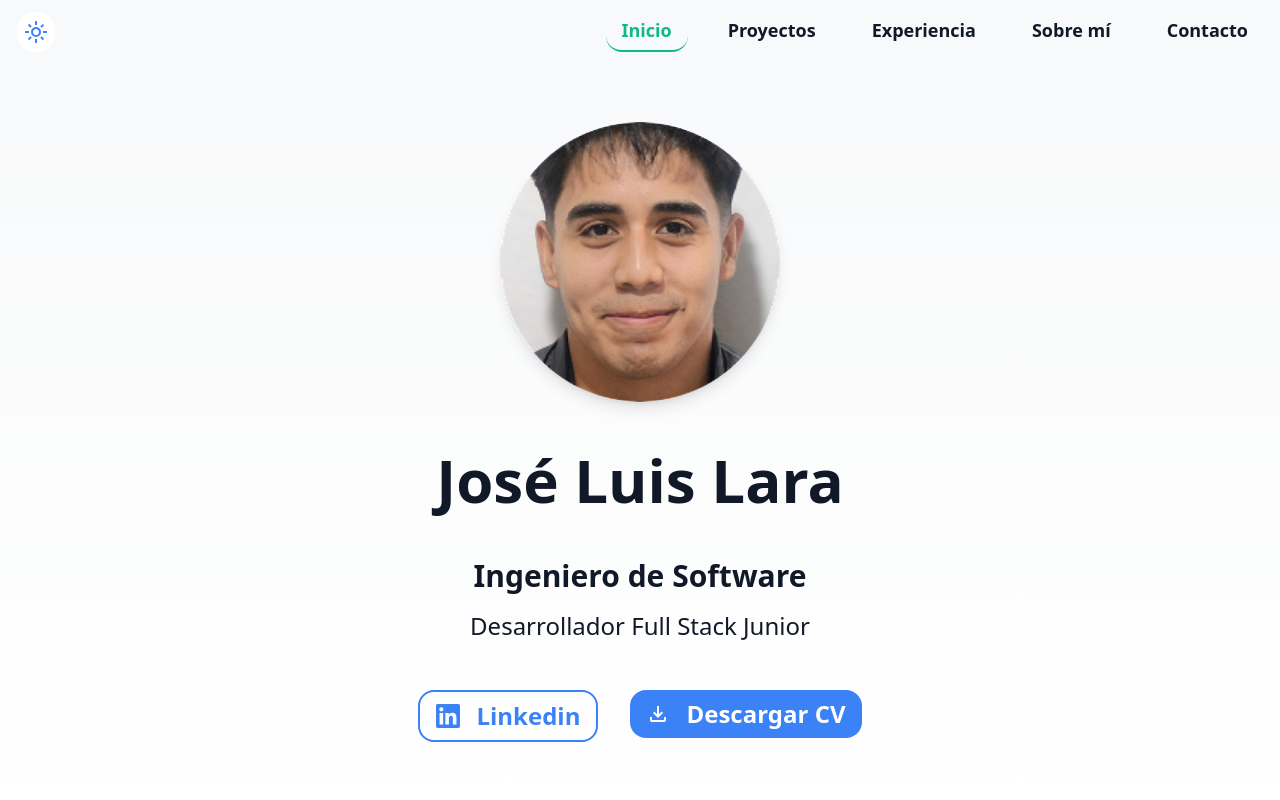
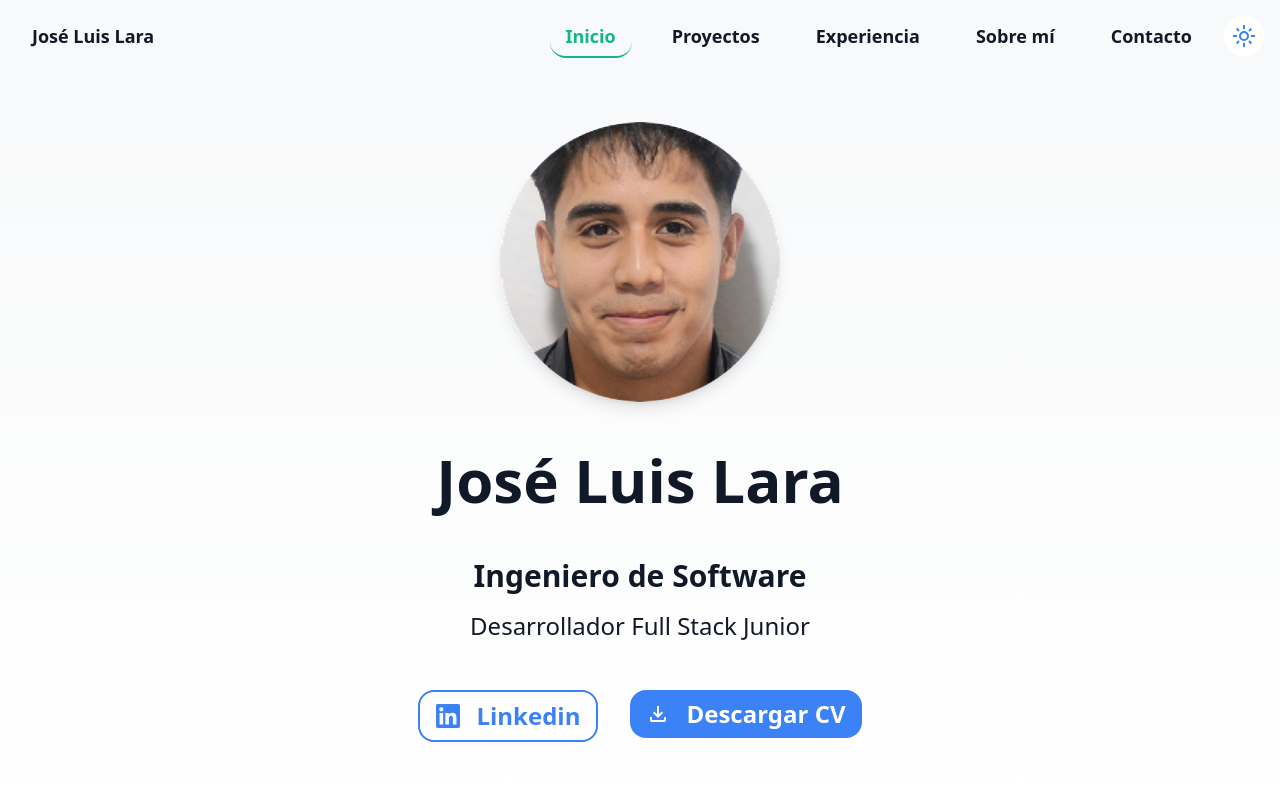
Before and after one commit to joseluislaradev/Portafolio-Web, a React (Vite) app: page / in a window 1280 px wide. Shown: the top 800 px of the page. Built offline with nearby package versions, Linux system fonts and the light colour scheme; what @midudev/tailwind-animations would draw is missing.

Commit message:
Reacomod de los objetos del header, creacion de headerDetalles para pagina secundarias

```diff
--- a/src/App.jsx
+++ b/src/App.jsx
@@ -7,13 +7,18 @@ import { ExperienciaLaboral } from "./components/organismos/ExperienciaLaboral.j
 import { SobreMi } from "./components/organismos/SobreMi.jsx";
 import { Contacto } from "./components/organismos/Contacto.jsx";
 import { HomePage } from "./pages/HomePage.jsx";
-import { Routes, Route } from "react-router-dom";
+import { Routes, Route, useLocation } from "react-router-dom";
 import { NotFoundPage } from "./pages/NotFoundPage.jsx";
 import { ProjectDetailPage } from "./pages/DetallesProyecto.jsx";
 import { PiePagina } from "./components/moleculas/PiePagina.jsx";
 import { Toaster } from "react-hot-toast";
+import { HeaderDetalle } from "./components/organismos/HeaderDetalle.jsx";
 
 export function App() {
+  const location = useLocation();
+
+  const isProjectDetailPage = location.pathname.startsWith("/proyectos/");
+
   const sections = [
     { id: "hero", label: "Inicio", ref: useRef(null), Component: Hero },
     {
@@ -51,11 +56,15 @@ export function App() {
 
   return (
     <div className="">
-      <Header
-        sections={sections}
-        sectionRefs={sectionRefs}
-        activeSection={activeSection}
-      />
+      {isProjectDetailPage ? (
+        <HeaderDetalle />
+      ) : (
+        <Header
+          sections={sections}
+          sectionRefs={sectionRefs}
+          activeSection={activeSection}
+        />
+      )}
 
       <main className="pt-16">
         <Routes>
@@ -64,7 +73,6 @@ export function App() {
           <Route path="*" element={<NotFoundPage />} />
         </Routes>
       </main>
-
 
       <PiePagina />
 
--- /dev/null
+++ b/src/components/atomos/Logo.jsx
@@ -0,0 +1,13 @@
+import { LinkBoton } from "../moleculas/LinkBoton.jsx";
+
+export function Logo() {
+  return (
+    <LinkBoton
+      href="/"
+      className="text-text-primary-light dark:text-text-primary-dark font-bold text-lg"
+      variant="ghost"
+    >
+      José Luis Lara
+    </LinkBoton>
+  );
+}
--- a/src/components/moleculas/ThemeSwitcher.jsx
+++ b/src/components/moleculas/ThemeSwitcher.jsx
@@ -8,7 +8,7 @@ export function ThemeSwitcher() {
       type="button"
       onClick={() => handleThemeToggle(!isDarkMode)}
       className="rounded-md text-accent-primary-light dark:text-accent-primary-dark hover:scale-105 transition-transform duration-200"
-      aria-label="Cambiar tema"
+      title="Cambiar tema"
     >
       <div className="rounded-full p-2 box-border bg-background-secondary-light dark:bg-background-secondary-dark group">
         {isDarkMode ? (
--- a/src/components/organismos/Header.jsx
+++ b/src/components/organismos/Header.jsx
@@ -4,36 +4,39 @@ import { useMediaQuery } from "../../hooks/useMediaQuery";
 import { MenuComputadora } from "../moleculas/MenuComputadora.jsx";
 import { MenuIcon } from "../atomos/MenuIcon.jsx";
 import { ThemeSwitcher } from "../moleculas/ThemeSwitcher.jsx";
+import { Logo } from "../atomos/Logo.jsx";
 
 export function Header({ sections, sectionRefs, activeSection }) {
   const [isMenuOpen, setIsMenuOpen] = useState(false);
 
-  const isMobile = useMediaQuery("(max-width: 768px)"); // Cambia el valor según tu diseño
+  const isMobile = useMediaQuery("(max-width: 896px)"); // Cambia el valor según tu diseño
 
   const toggleMenu = () => {
     setIsMenuOpen(!isMenuOpen);
   };
 
   return (
-    <header className="w-full fixed bg-background-primary-light dark:bg-background-primary-dark z-50 h-16 select-none ">
+    <header className="w-full fixed bg-background-primary-light dark:bg-background-primary-dark z-50 h-18 select-none p-4 pb-6">
       <div w-full className="max-w-[1900px] mx-auto">
         <div className="flex justify-between items-center w-full relative">
-          <div className="absolute left-4 top-3 animate-slide-in-top">
-            <ThemeSwitcher />
+          <div className="">
+            <Logo />
           </div>
 
           {!isMobile && (
-            <div className="absolute top-4 right-4 z-10 animate-slide-in-top">
+            <div className="flex items-center gap-4 animate-slide-in-top relative z-100">
               <MenuComputadora
                 sections={sections}
                 sectionRefs={sectionRefs}
                 activeSection={activeSection}
               />
+              <ThemeSwitcher />
             </div>
           )}
 
           {isMobile && (
-            <div className="absolute top-4 right-4 z-10">
+            <div className="flex items-center gap-4 animate-slide-in-top relative z-100">
+              <ThemeSwitcher />
               <button
                 type="button"
                 onClick={toggleMenu}
--- /dev/null
+++ b/src/components/organismos/HeaderDetalle.jsx
@@ -0,0 +1,20 @@
+import { ThemeSwitcher } from "../moleculas/ThemeSwitcher.jsx";
+import { Logo } from "../atomos/Logo.jsx";
+
+export function HeaderDetalle() {
+  return (
+    <header className="w-full fixed bg-background-primary-light dark:bg-background-primary-dark z-50 h-18 select-none p-4">
+      <div w-full className="max-w-[1900px] mx-auto">
+        <div className="flex justify-between items-center w-full relative">
+          <div className="">
+            <Logo />
+          </div>
+
+          <div className="flex items-center gap-4 animate-slide-in-top relative z-100">
+            <ThemeSwitcher />
+          </div>
+        </div>
+      </div>
+    </header>
+  );
+}
```
